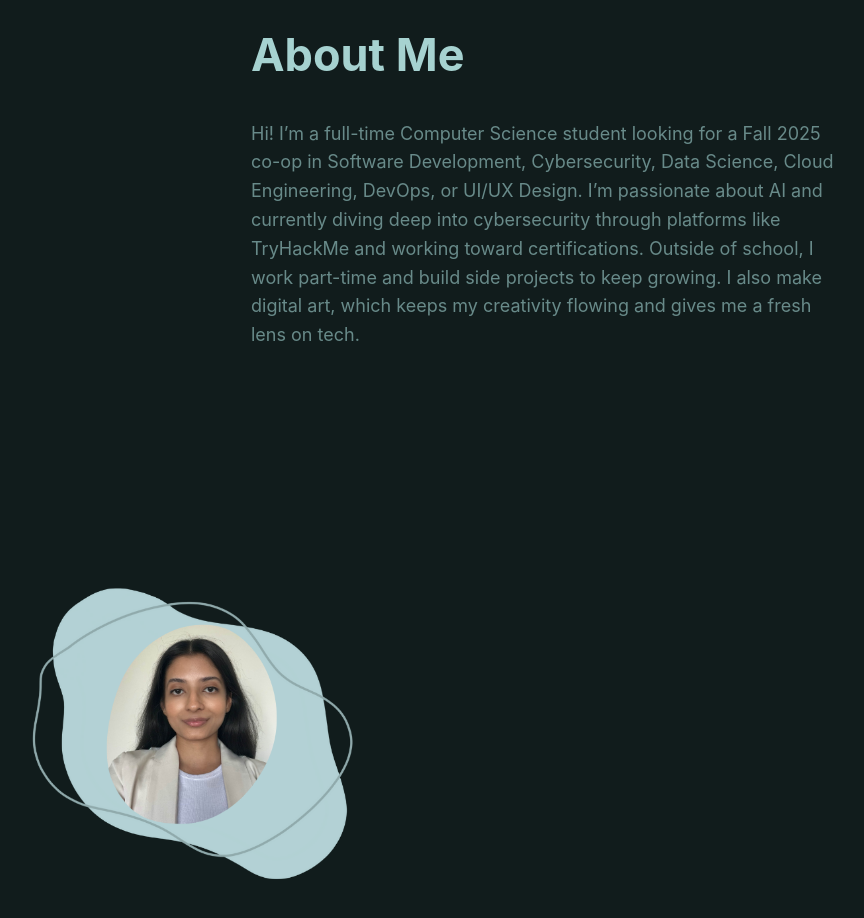
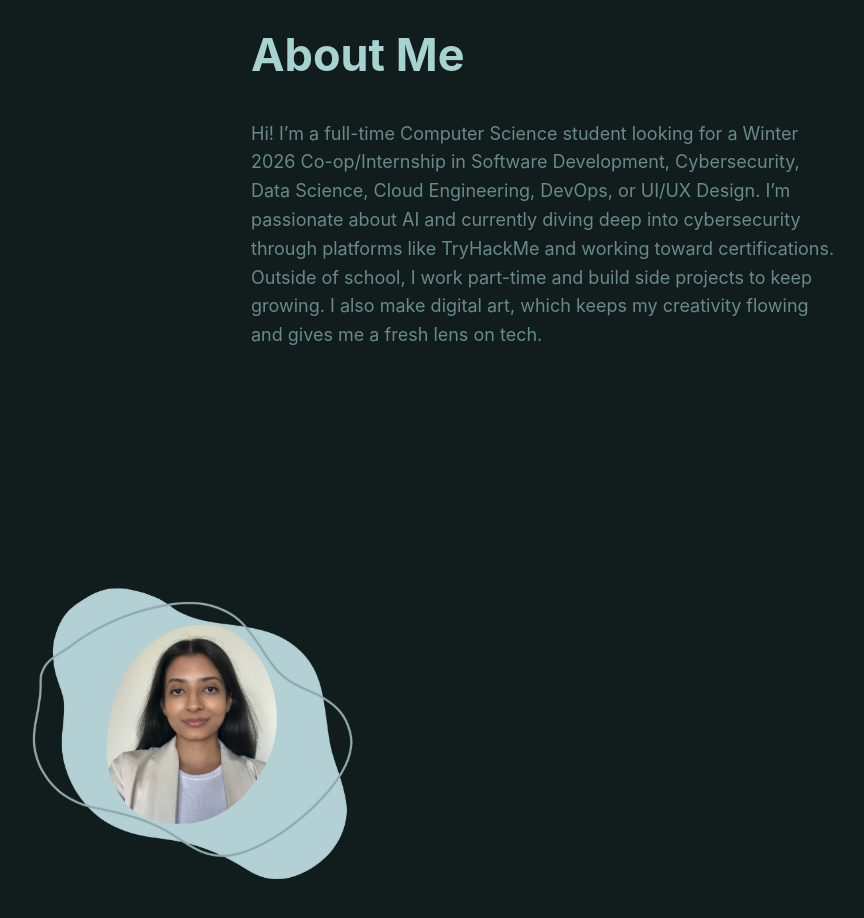
Before and after one commit to SiratC/portfolio, a React (Create React App) app: page / in a window 1280 px wide. Shown: the part 1280-2198 px from the top of the page, without its empty margins (94-958 px from the left). Built offline with nearby package versions, Linux system fonts and the light colour scheme.

Commit message:
Update About.js

```diff
--- a/src/sections/About.js
+++ b/src/sections/About.js
@@ -8,7 +8,7 @@ const About = () => {
         About Me
         </h2>
         <p>
-    Hi! I’m a full-time Computer Science student looking for a Fall 2025 co-op in Software Development,
+    Hi! I’m a full-time Computer Science student looking for a Winter 2026 Co-op/Internship in Software Development,
     Cybersecurity, Data Science, Cloud Engineering, DevOps, or UI/UX Design.
     I’m passionate about AI and currently diving deep into cybersecurity through platforms
     like TryHackMe and working toward certifications.
```
